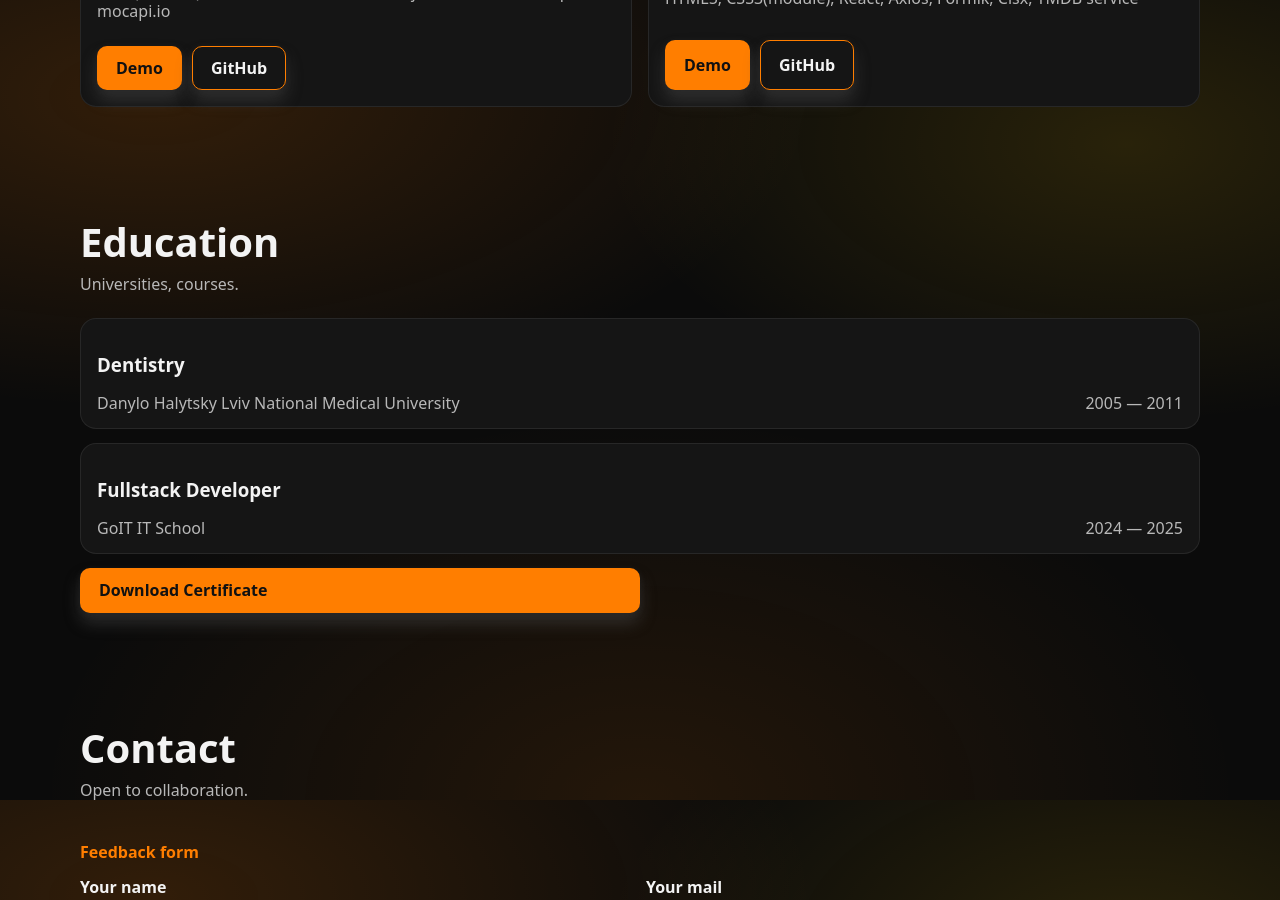
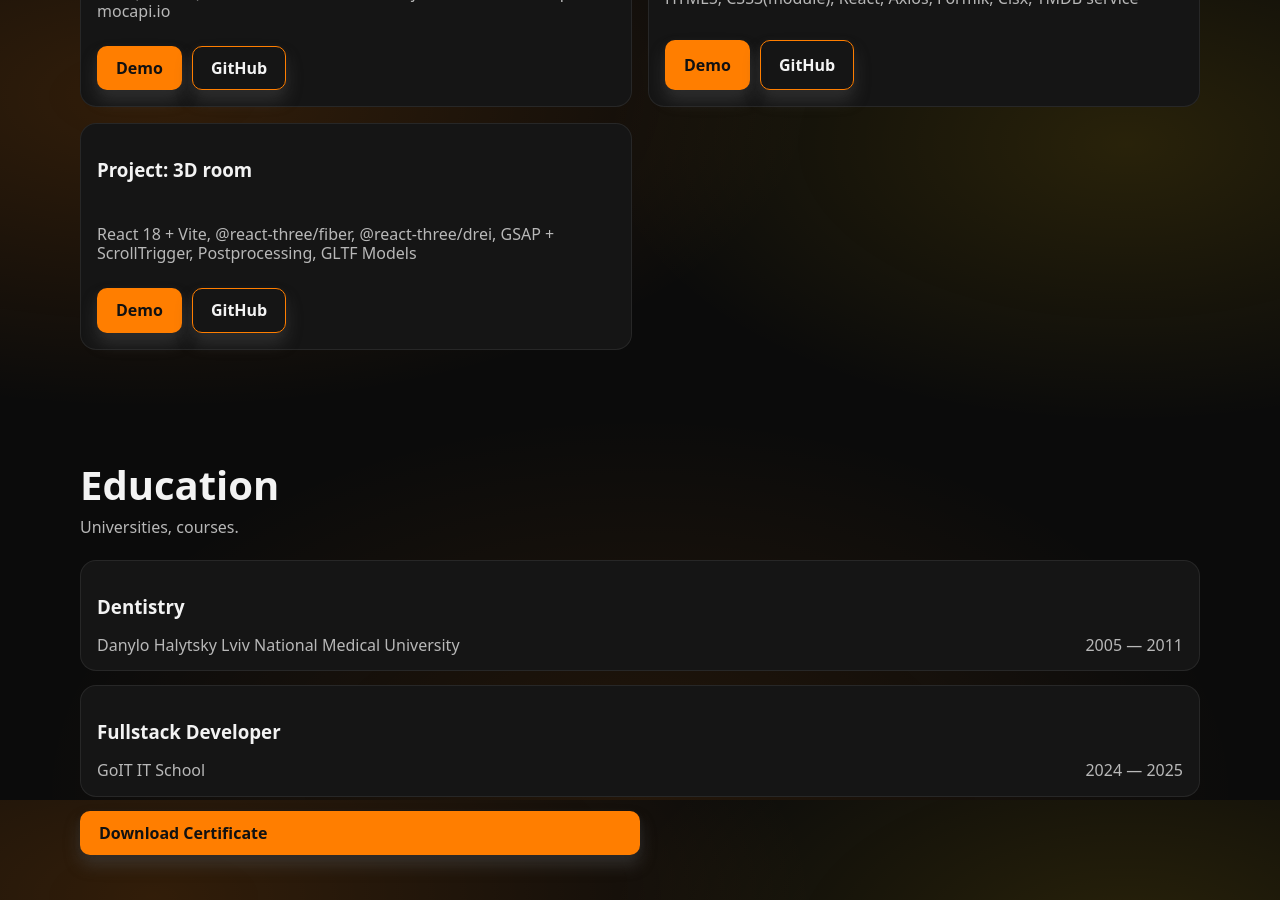
Before and after one commit to Mrszlv/my-resume, a React (Vite) app: page / in a window 1280 px wide. Shown: the part 1600-2500 px from the top of the page. Built offline with nearby package versions, Linux system fonts and the light colour scheme.

Commit message:
Update Projects.jsx

```diff
--- a/src/sections/Projects/Projects.jsx
+++ b/src/sections/Projects/Projects.jsx
@@ -42,6 +42,13 @@ const DATA = [
     link: "https://goit-react-hw-05-silk-three.vercel.app/",
     github: "https://github.com/Mrszlv/goit-react-hw-05",
   },
+  {
+    title: "Project: 3D room",
+    desc: "React 18 + Vite, @react-three/fiber, @react-three/drei, GSAP + ScrollTrigger, Postprocessing, GLTF Models",
+    link: "https://bright-clafoutis-16a458.netlify.app",
+    github:
+      "https://github.com/obox-systems/test_task_frontend_interactive_dev_myroslav_popovych",
+  },
 ];
 
 const Projects = () => {
```
